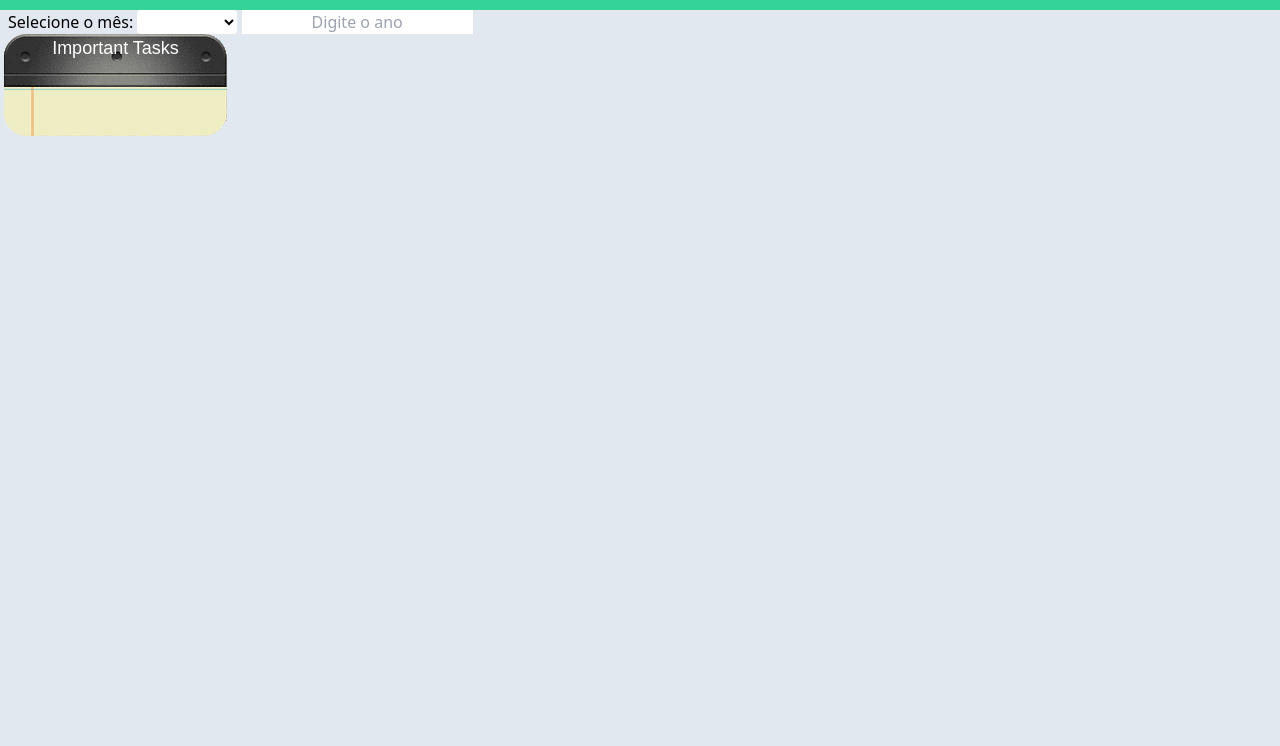
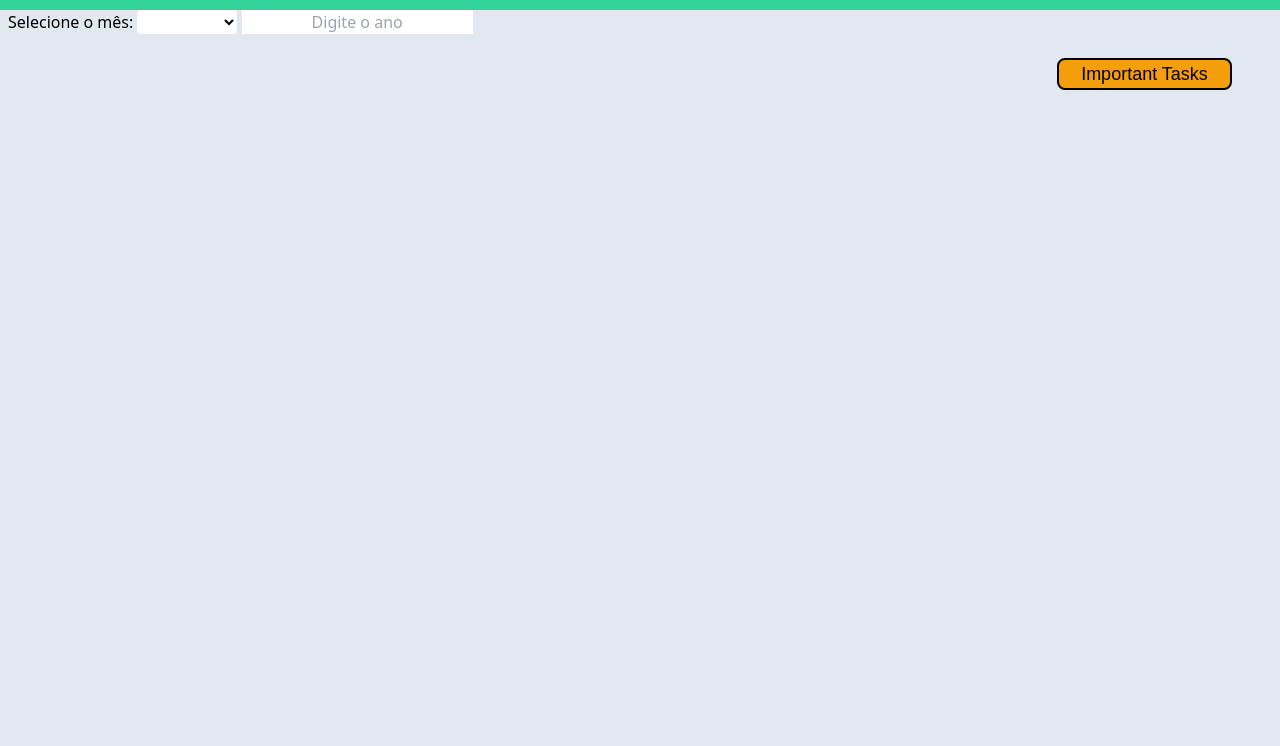
Before and after one commit to LuizHenriqueBrazFerreira/planner, a website: page src/index.html in a window 1280 px wide. Shown: the part 54-800 px from the top of the page. Drawn offline with Linux system fonts and the light colour scheme; a web font is replaced by a local one.

Commit message:
implementação do justValidate, início do codigo js, ajustes no index.html em termos de estilizacao

```diff
--- a/package.json
+++ b/package.json
@@ -1,5 +1,8 @@
 {
   "devDependencies": {
     "tailwindcss": "^3.3.3"
+  },
+  "dependencies": {
+    "just-validate": "^4.2.0"
   }
 }
--- a/src/index.html
+++ b/src/index.html
@@ -41,12 +41,14 @@
       </form>
     </div>
     <div id="calendar"></div>
+    <aside class="flex justify-end">
     <div class="w-auto h-auto ml-1">
-      <div class="w-[223px] h-[53px] font-normal font-edu" id="top-planner">
-        <p class="text-white text-center text-lg">Important Tasks</p>
+      <div class="w-[223px] h-[53px] font-normal font-edu"  >
+        <p class="text-black text-center text-lg font-medium border-black border-2 bg-amber-500 rounded-lg mr-12 mt-6">Important Tasks</p>
       </div>
-      <div class="w-[223px] h-[53px]" id="bot-planner"></div>
+      <div class="w-[223px] h-[53px]" ></div>
     </div>
+  </aside>
   </main>
   <footer id="footer" class="bg-emerald-400 w-full h-auto bottom-0 static text-center">
     All copyrights reserved to Luiz Henrique.
--- a/src/script.js
+++ b/src/script.js
@@ -0,0 +1,17 @@
+const month = ['January', 'February', 'March', 'April', 'May', 'June', 'July', 'August', 'September', 'October', 'November', 'December'];
+const weekDays = ['Sun', 'Mon', 'Tue', 'Wed', 'Thu', 'Fri', 'Sat'];
+
+
+let date = new date();
+
+// Mês atual
+const currentMonth = date.currentMonth();
+
+// Ano atual
+
+const currentYear = date.currentYear();
+
+// Ultimo dia do mês
+const lastMonthDay = new date(date.currentYear(), date.currentMonth() + 1, 0);
+
+//
--- a/src/style.css
+++ b/src/style.css
@@ -1,4 +1,4 @@
-#top-planner {
+/* #top-planner {
   background-image: url('../planner/top-planner.png');
 }
 
@@ -8,4 +8,4 @@
 
 #bot-planner {
   background-image: url('../planner/bottom-planner.png');
-}
+} */
```
Also changed, not shown: dist/output.css, 1 other file.
